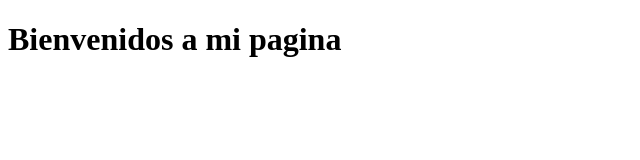
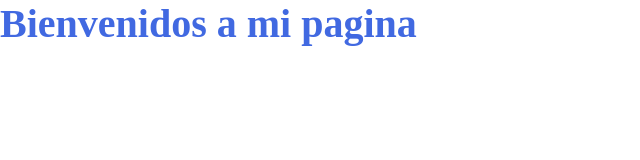
Before and after one commit to lencinamaria/otro_repo, a plain HTML site: page index.html in a window 1280 px wide. Shown: the whole page, without its empty margins (0-640 px from the left). Drawn offline with Linux system fonts and the light colour scheme.

Commit message:
segunda version

```diff
--- /dev/null
+++ b/estilo.css
@@ -0,0 +1,9 @@
+* {
+    margin: 0;
+    padding: 0;
+}
+
+h1{
+    font-size: 40px;
+    color: royalblue;
+}
--- a/index.html
+++ b/index.html
@@ -4,7 +4,8 @@
     <meta charset="UTF-8">
     <meta http-equiv="X-UA-Compatible" content="IE=edge">
     <meta name="viewport" content="width=device-width, initial-scale=1.0">
-    <title>Document</title>
+    <title>pagina de prueba</title>
+    <link rel="stylesheet" href="estilo.css">
 </head>
 <body>
     <h1>Bienvenidos a mi pagina</h1>
```
